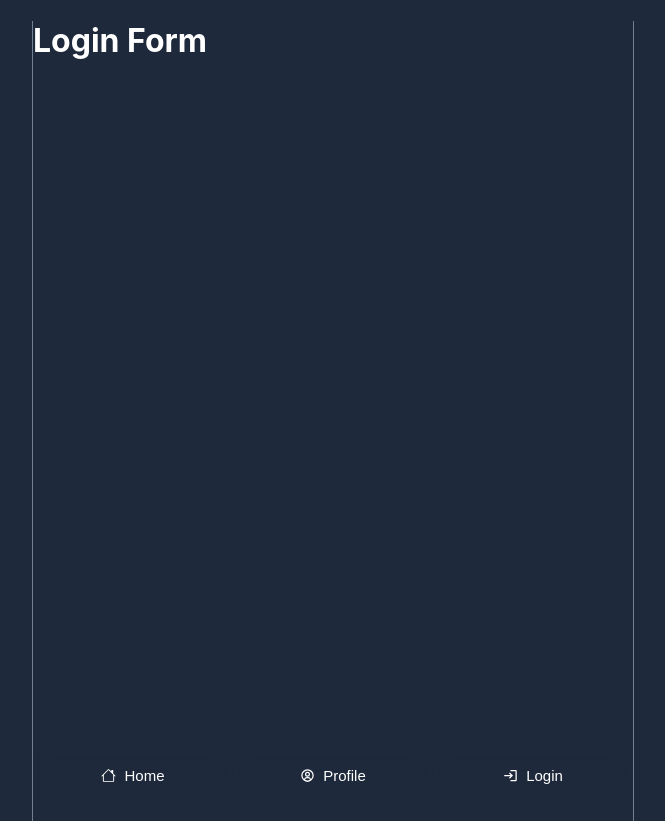
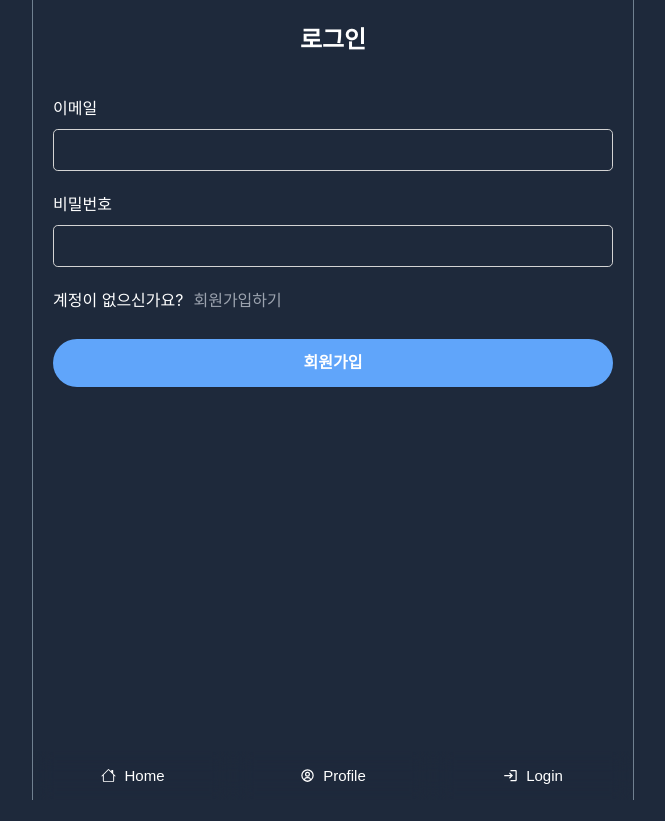
Before and after one commit to Oatmealcake/front-project-twitter, a React (Create React App) app: page /users/login in a window 1280 px wide. Shown: the whole page, without its empty margins (307-972 px from the left). After the commit the page ends 800 px from the top, so only its background shows below. Built offline with nearby package versions, Linux system fonts and the light colour scheme; no server answers.

Commit message:
update: 3-5 로그인

```diff
--- a/src/App.tsx
+++ b/src/App.tsx
@@ -30,7 +30,7 @@
 
   return (
     <Layout>
-      <ToastContainer />
+      <ToastContainer theme="dark" autoClose={1000} hideProgressBar newestOnTop />
       {init ? <Router isAuthenticated={isAuthenticated} /> : <Loader />}
     </Layout>
   )
--- a/src/components/Menu.tsx
+++ b/src/components/Menu.tsx
@@ -4,6 +4,9 @@
 import { useNavigate } from 'react-router-dom'
 import { useContext } from 'react';
 import AuthContext from 'context/AuthContext';
+import { getAuth, signOut } from "firebase/auth";
+import { app } from 'fierbaseApp';
+import { toast } from 'react-toastify';
 
 export default function MenuList() {
   const { user } = useContext(AuthContext);
@@ -26,7 +29,11 @@
             Login
           </button>
         ) : (
-          <button type="button" onClick={() => navigate("/")}>
+          <button type="button" onClick={ async () => {
+            const auth = getAuth(app);
+            await signOut(auth);
+            toast.success("로그아웃 되었습니다.")
+          } }>
             <MdLogout />
             Logout
           </button>
--- a/src/components/users/LoginForm.tsx
+++ b/src/components/users/LoginForm.tsx
@@ -1,3 +1,79 @@
+import { useState } from 'react';
+import { Link, useNavigate } from 'react-router-dom';
+import { getAuth, signInWithEmailAndPassword } from "firebase/auth";
+import { app } from 'fierbaseApp';
+import { toast } from "react-toastify"
+
 export default function LoginForm() {
-  return <h1>Login Form</h1>
+  const [error, setError ] = useState<string>("");
+  const [email, setEmail ] = useState<string>("");
+  const [password, setPassword ] = useState<string>("");
+  const navigate = useNavigate();
+
+  const onSubmit = async (e: any) => {
+    e.preventDefault();
+    try {
+      const auth = getAuth(app);
+      await signInWithEmailAndPassword(auth, email, password);
+      navigate("/");
+      toast.success("성공적으로 회원가입이 되었습니다.");
+    } catch (error: any) {
+      toast.error(error?.code);
+    }
+  };
+
+  const onChange = (e: React.ChangeEvent<HTMLInputElement>) => {
+    const {
+      target: {name, value},
+    } = e
+
+    if (name === "email") {
+      setEmail(value);
+      const validRegex = /^[a-zA-Z0-9.!#$%&'*+/=?^_`{|}~=]+@[a-zA-Z0-9-]+(?:\.[a-zA-Z0-9-]+)*$/;
+
+      if(!value?.match(validRegex)) {
+        setError("이메일 형식이 올바르지 않습니다");
+      } else {
+        setError("");
+      }
+    }
+
+    if (name === "password") {
+      setPassword(value);
+
+      if(value?.length < 8) {
+        setError("비밀번호는 8자리 이상 입력해주세요");
+      } else {
+        setError("");
+      }
+    }
+  };
+
+  return (
+    <form className="form form--lg" onSubmit={onSubmit}>
+      <div className="form__title">로그인</div>
+      <div className="form__block">
+        <label htmlFor="email">이메일</label>
+        <input type="text" name="email" id="email" value={email} required onChange={onChange} />
+      </div>
+      <div className="form__block">
+        <label htmlFor="password">비밀번호</label>
+        <input type="password" name="password" id="password" value={password} required onChange={onChange} />
+      </div>
+      {error && error?.length > 0 && (
+        <div className="form__block">
+          <div className="form__error">{error}</div>
+        </div>
+      )}
+      <div className="form__block">
+        계정이 없으신가요?
+        <Link to="/users/signin" className="form__link">
+          회원가입하기
+        </Link>
+      </div>
+      <div className="form__block--lg">
+        <button type="submit" className="form__btn--submit" disabled={error?.length > 0}>회원가입</button>
+      </div>
+    </form>
+  );
 }
--- a/src/components/users/SignupForm.tsx
+++ b/src/components/users/SignupForm.tsx
@@ -44,7 +44,7 @@
 
       if(value?.length < 8) {
         setError("비밀번호는 8자리 이상 입력해주세요");
-      } else if(value !== password) {
+      } else if(value !== passwordConfirmation) {
         setError("비밀번호와 비밀번호 확인 값이 다릅니다.");
       } else {
         setError("");
@@ -86,11 +86,11 @@
       )}
       <div className="form__block">
         계정이 있으신가요?
-        <Link to="/login" className="form__link">
+        <Link to="/users/login" className="form__link">
           로그인하기
         </Link>
       </div>
-      <div className="form__block">
+      <div className="form__block--lg">
         <button type="submit" className="form__btn--submit" disabled={error?.length > 0}>회원가입</button>
       </div>
     </form>
```
